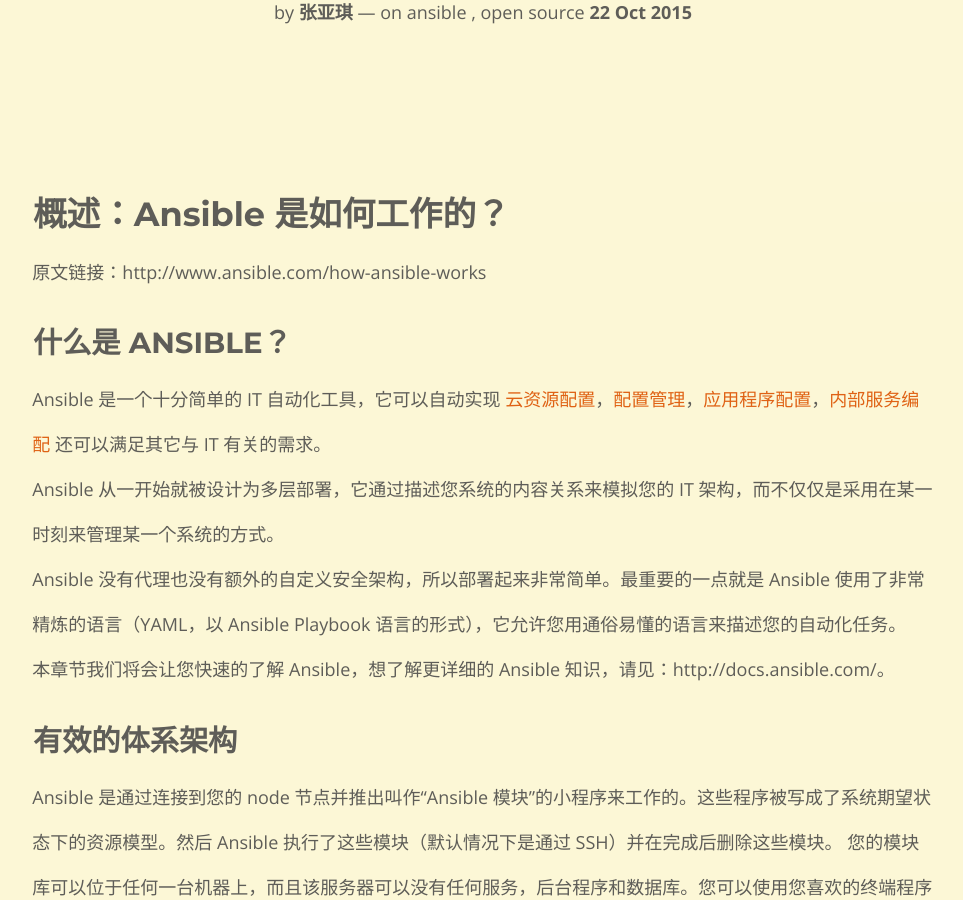
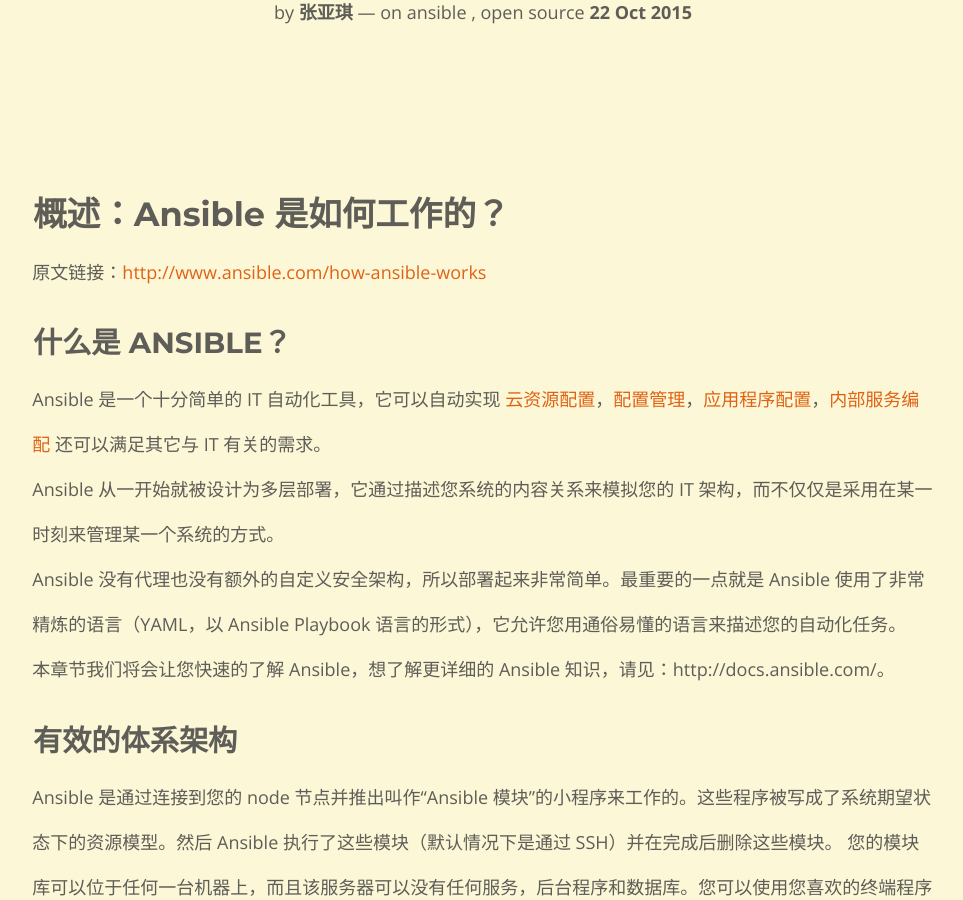
Before and after one commit to yaqi001/yaqi.github.io, a Jekyll site: the page built from _posts/2015-10-22-ANSIBLE 是如何工作的.md, in a window 1280 px wide and 900 px high, scrolled down 307 px. Shown: the whole window, without its empty margins (157-1120 px from the left). Built offline with Jekyll 4.4.1, drawn with Linux system fonts in a browser that asks for light colours; nearby versions of some CDN libraries; some of the changed lines change nothing that is shown.

Commit message:
add new content

```diff
--- a/_posts/2015-10-22-ANSIBLE 是如何工作的.md
+++ b/_posts/2015-10-22-ANSIBLE 是如何工作的.md
@@ -10,7 +10,7 @@
 ---
 
 # 概述：Ansible 是如何工作的？
-原文链接：http://www.ansible.com/how-ansible-works
+原文链接：[http://www.ansible.com/how-ansible-works](http://www.ansible.com/how-ansible-works)
 
 ## 什么是 ANSIBLE？
 
```
